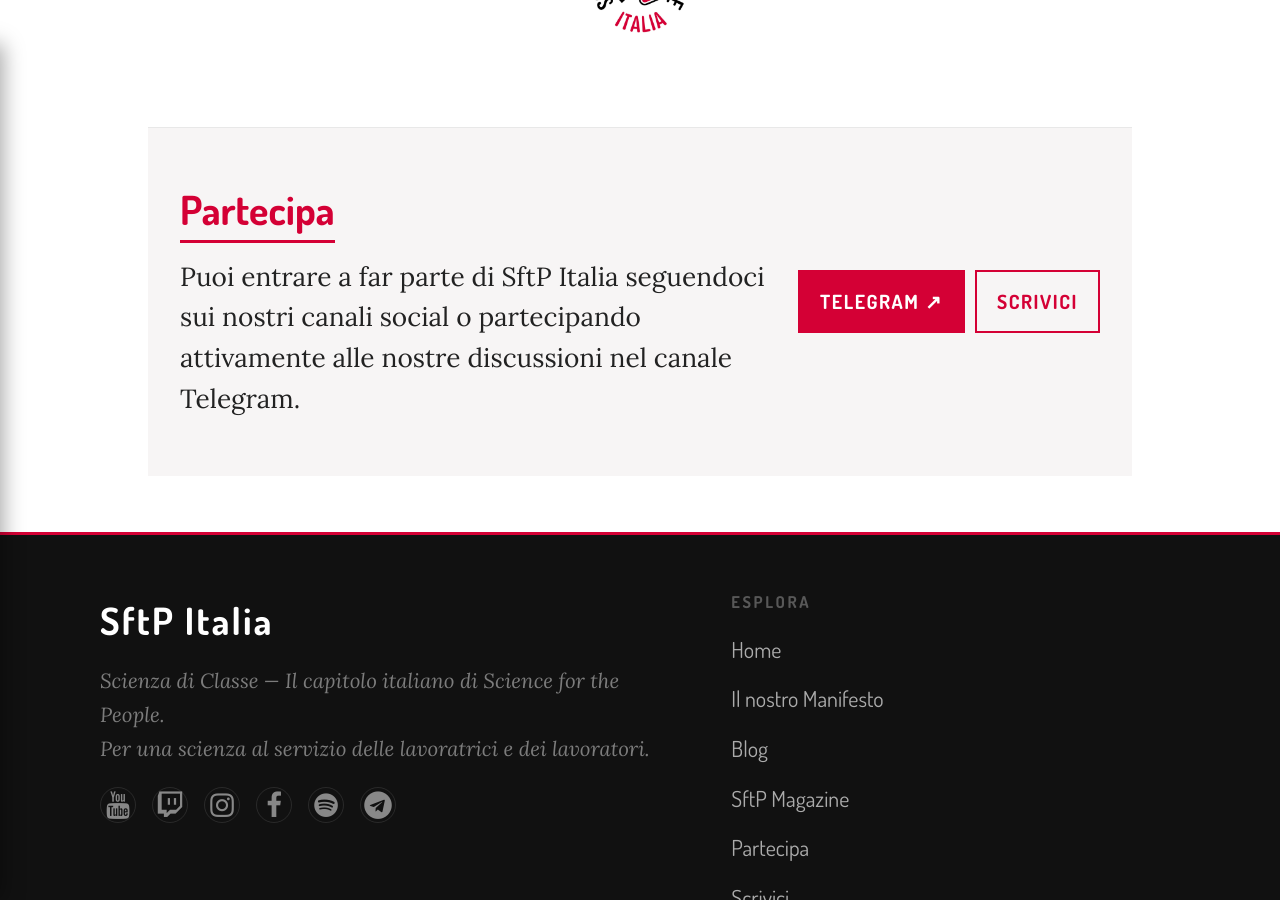
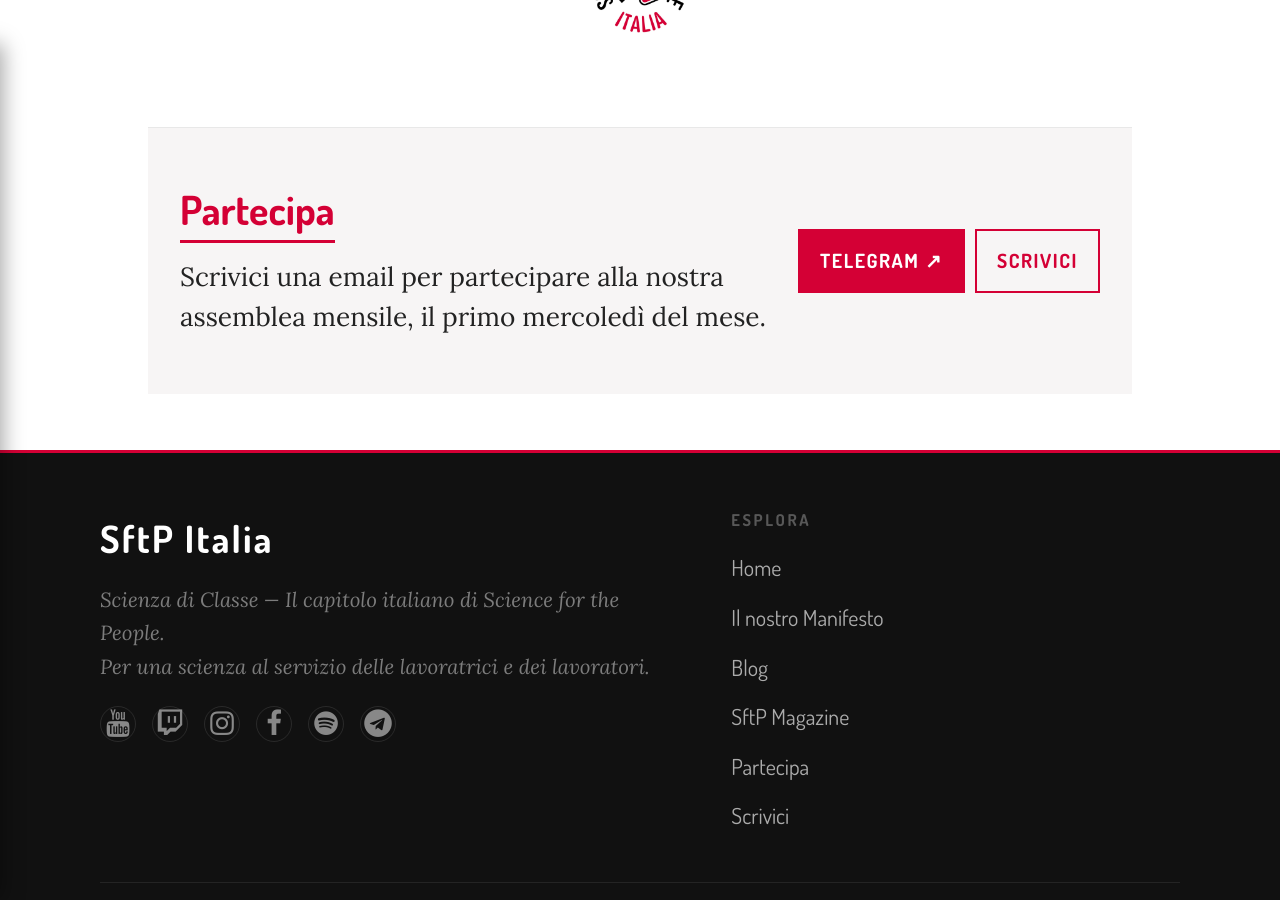
Before and after one commit to scienzadiclasse/sftp-italy.github.io, a Jekyll site: the page built from manifesto.markdown, in a window 1280 px wide and 900 px high, scrolled down 6011 px. Built offline with Jekyll 4.4.1, drawn with Linux system fonts in a browser that asks for light colours.

Commit message:
Fix: logo non tagliato (radius 312), testo Partecipa aggiornato in manifesto
https://claude.ai/code/session_014bPnHiG9tc8WfdJkHtapt6

```diff
--- a/_layouts/manifesto.html
+++ b/_layouts/manifesto.html
@@ -192,7 +192,7 @@ layout: default
     <div class="mn-cta-inner">
       <div>
         <h2>Partecipa</h2>
-        <p>Puoi entrare a far parte di SftP Italia seguendoci sui nostri canali social o partecipando attivamente alle nostre discussioni nel canale Telegram.</p>
+        <p>Scrivici una email per partecipare alla nostra assemblea mensile, il primo mercoledì del mese.</p>
       </div>
       <div class="mn-cta-buttons">
         <a href="https://t.me/scienzadiclasse" target="_blank" rel="noopener" class="mn-btn">Telegram ↗</a>
```
Also changed, not shown: img/sftp_logo_fist.png.
